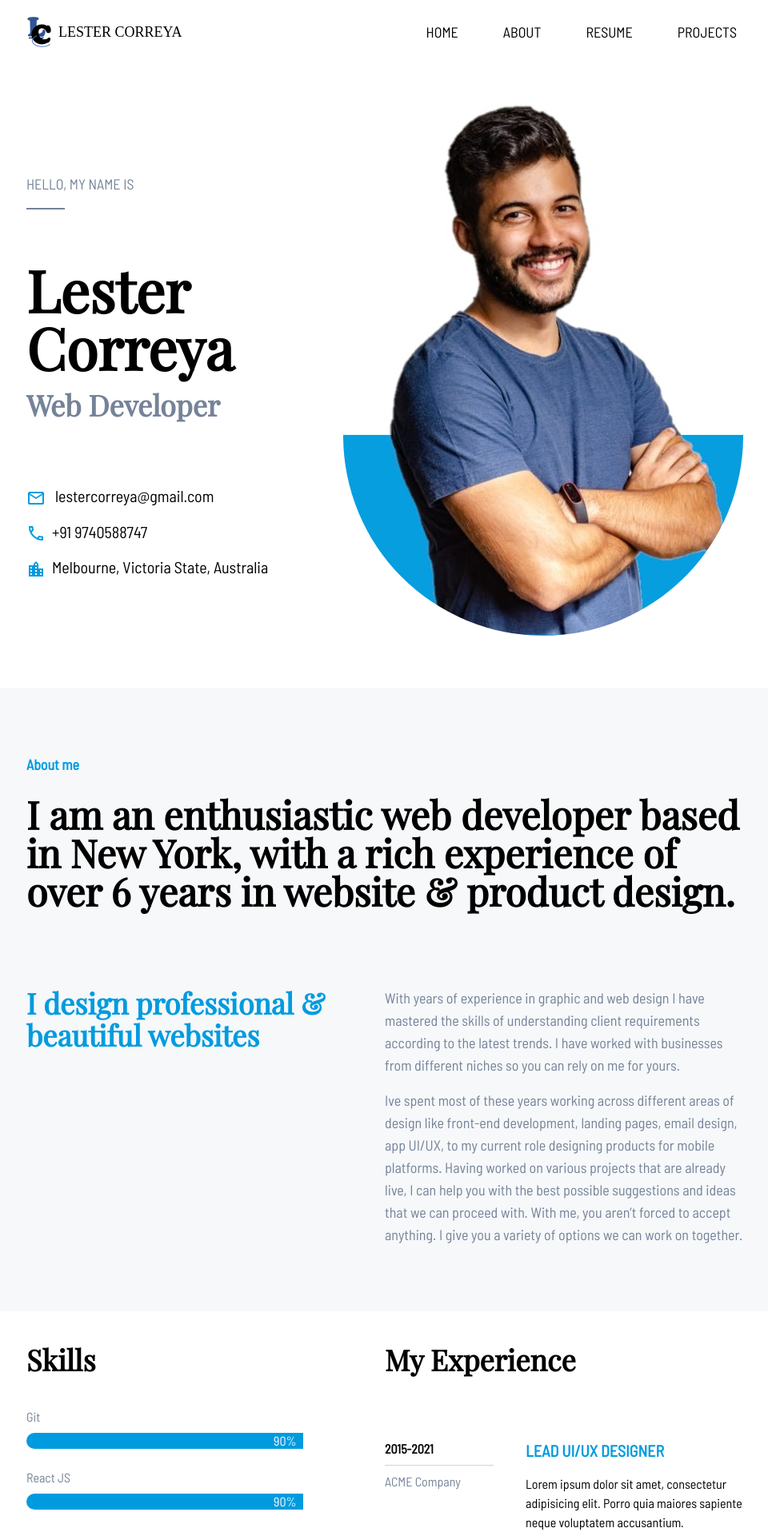
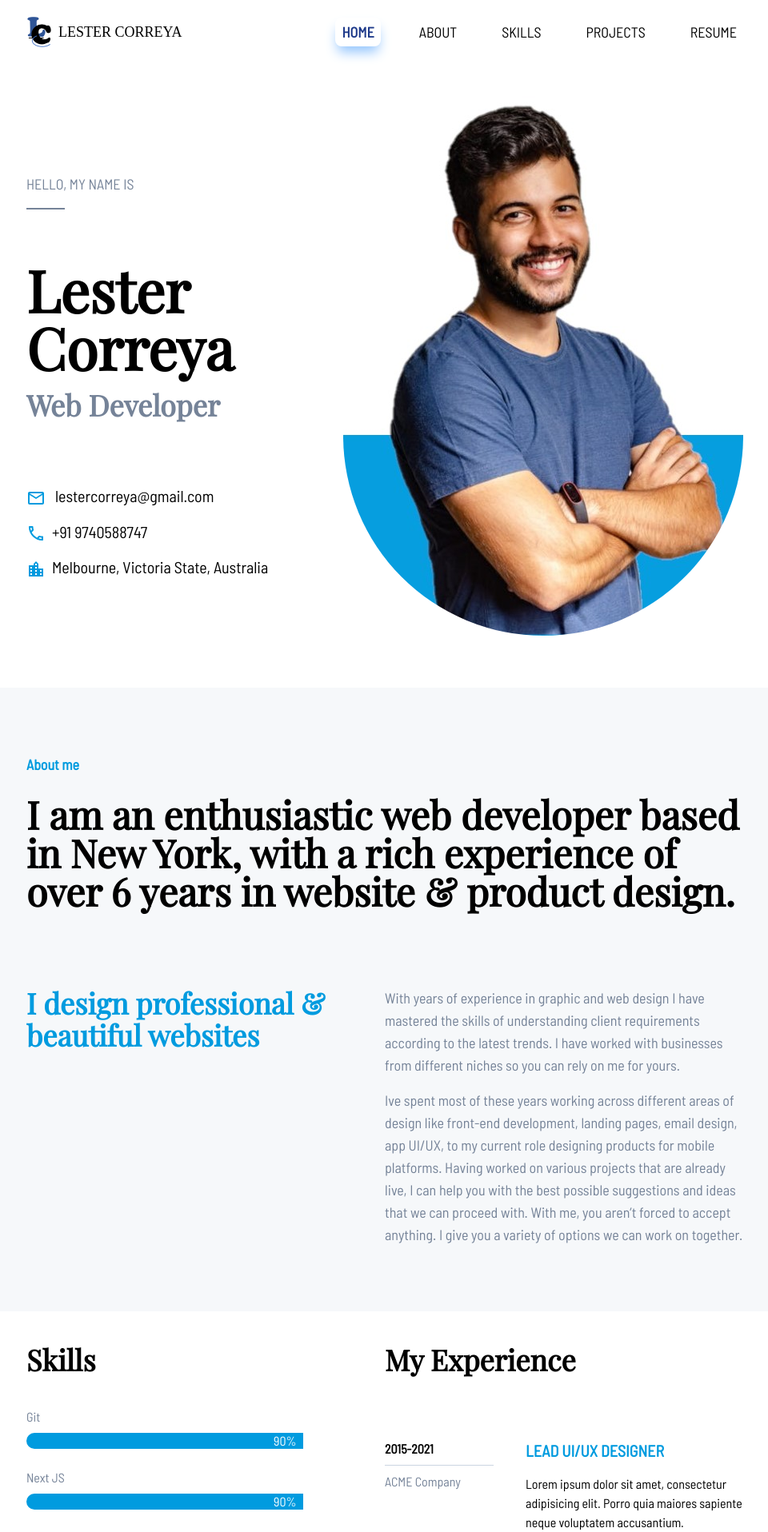
Before and after one commit to lestercorreya/Portfolio, a Next.js app: page / in a window 1280 px wide. Shown: the top 1916 px of the page at 80% size, without its empty margins (159-1119 px from the left). Built offline with nearby package versions, Linux system fonts and the light colour scheme; a web font is replaced by a local one.

Commit message:
header click functionality added

```diff
--- a/components/AboutSection.js
+++ b/components/AboutSection.js
@@ -1,8 +1,10 @@
 import React from 'react'
 
-const AboutSection = () => {
+const AboutSection = (props) => {
+  const { setRefs } = props
+
   return (
-    <div className='w-screen p-5 min-h-regularScreen flex flex-col justify-center md:px-10 lg:px-48 md:p-6 bg-background/[0.9]'>
+    <div className='w-screen p-5 min-h-regularScreen flex flex-col justify-center md:px-10 lg:px-48 md:p-6 bg-background/[0.9]' ref={(node) => setRefs(node, "about")}>
       <div className='text-primary mb-4 font-semibold md:text-lg md:mb-6'>About me</div>
       <div className='text-4xl font-primary mb-14 font-extrabold lg:text-5xl lg:mb-24'>I am an enthusiastic web developer based in New York, with a rich experience of over 6 years in website & product design.</div>
       <div className='md:flex'>
--- a/components/FixedBackground.js
+++ b/components/FixedBackground.js
@@ -1,11 +1,19 @@
 import React from 'react'
 import Image from 'next/image'
 import profileImage from '../public/static/images/profile-image.jpg'
+import { KeyboardArrowUp } from '@mui/icons-material'
 
-const FixedBackground = () => {
+const FixedBackground = (props) => {
+  const { homeInView } = props
+
   return (
-    <div className='fixed top-10 w-full -z-10 flex justify-center items-center md:justify-end lg:px-48'>
-      <Image src={profileImage} priority alt='Profile' className='rounded-full w-4/6 md:w-auto' />
+    <div>
+      <div className='fixed top-10 w-full -z-10 flex justify-center items-center md:justify-end lg:px-48'>
+        <Image src={profileImage} priority alt='Profile' className='rounded-full w-4/6 md:w-auto' />
+      </div>
+      <div className='fixed bottom-10 right-10 z-20 rounded-full p-2 bg-primary shadow-lg shadow-secondary hover:p-3 hover:right-9 hover:bottom-9 cursor-pointer transition-opacity' style={{ opacity: homeInView ? "0" : "1", pointerEvents: homeInView ? "none" : "all" }}>
+        <KeyboardArrowUp className='text-white text-3xl' />
+      </div>
     </div>
   )
 }
--- a/components/Header.js
+++ b/components/Header.js
@@ -3,13 +3,9 @@ import Image from 'next/image'
 import logo from "../public/static/images/logo.png"
 import { Menu, Close } from '@mui/icons-material'
 
-const Header = () => {
-  const menuItems = [
-    "HOME",
-    "ABOUT",
-    "RESUME",
-    "PROJECTS"
-  ]
+const Header = (props) => {
+  const { sections, sectionTitles, sectionInView } = props
+  const menuHighlightedStyles = { color: "rgb(30 58 138)", fontWeight: "bolder", boxShadow: "0 10px 15px -3px #93c5fd" }
 
   const [isMenuOpen, setIsMenuOpen] = useState(false)
 
@@ -26,16 +22,16 @@ const Header = () => {
         <Close className='text-3xl' />
       </div>
       <ul className={`${isMenuOpen ? "block" : "hidden"} w-full absolute left-0 top-full bg-white lg:hidden`}>
-        {menuItems.map((title) => {
+        {sections.map(section => {
           return (
-            <li className={`border-b-2 border-gray-100 p-6 md:px-12`} key={title}>{title}</li>
+            <li className={`border-b-2 border-gray-100 p-6 md:px-12`} key={section}>{sectionTitles[section]}</li>
           )
         })}
       </ul>
       <ul className='hidden lg:flex text-lg items-center'>
-        {menuItems.map(title => {
+        {sections.map(section => {
           return (
-            <li className={`ml-10 px-2 py-1 rounded-lg transition-shadow hover:font-semibold hover:cursor-pointer hover:shadow-lg border-blue-900 hover:text-blue-900 hover:shadow-blue-300`} key={title}>{title}</li>
+            <li className={`ml-10 px-2 py-1 rounded-lg transition-shadow hover:font-semibold hover:cursor-pointer hover:shadow-lg hover:text-blue-900 hover:shadow-blue-300`} key={section} style={sectionInView === section ? menuHighlightedStyles : {}}>{sectionTitles[section]}</li>
           )
         })}
       </ul>
--- a/components/HomeSection.js
+++ b/components/HomeSection.js
@@ -1,9 +1,11 @@
 import React from 'react';
 import { EmailOutlined, PhoneOutlined, LocationCity } from '@mui/icons-material'
 
-const HomeSection = () => {
+const HomeSection = (props) => {
+  const { setRefs } = props
+
   return (
-    <div className='w-screen pt-20'>
+    <div className='w-screen pt-20' ref={(node) => setRefs(node, "home")}>
       <div className='flex flex-col md:flex-row-reverse p-5 md:px-10 lg:px-48 min-h-regularScreen md:p-6'>
         <div className='flex-1'></div>
         <div className='flex-1 flex justify-center flex-col'>
--- a/components/ProjectsSection.js
+++ b/components/ProjectsSection.js
@@ -1,10 +1,10 @@
 import React, { useState } from 'react'
-import { useInView } from 'react-intersection-observer';
 import Image from 'next/image';
 import projectImage1 from '../public/static/images/project-example.png'
 import { PlayCircleOutlined } from '@mui/icons-material'
 
-const ProjectsSection = () => {
+const ProjectsSection = (props) => {
+  const { setRefs, projectsInView } = props
   const projects = [
     {
       "title": "Listenal",
@@ -19,9 +19,6 @@ const ProjectsSection = () => {
       "video": "trial.mp4"
     },
   ]
-  const { ref, inView } = useInView({
-    threshold: 0.2,
-  });
 
   const [playingVideoIndex, setPlayingVideoIndex] = useState("")
   const [key, setKey] = useState(1)
@@ -32,14 +29,14 @@ const ProjectsSection = () => {
   }
 
   return (
-    <div className='min-h-regularScreen px-5 py-10 md:px-10 lg:px-48 bg-background' ref={ref}>
+    <div className='min-h-regularScreen px-5 py-10 md:px-10 lg:px-48 bg-background' ref={(node) => setRefs(node, "projects")}>
       <div className='text-5xl font-extrabold text-primary font-primary mb-20 md:text-6xl lg:text-7xl lg:mb-36'>My Projects</div>
       <div className='text-secondary text-lg mb-20 md:text-xl md:w-4/5 md:ml-20 lg:text-2xl lg:mb-36 border-l-2 border-primary pl-6'>
-        <div className='transition-all duration-500' style={{ transform: inView ? "translateY(0)" : "translateY(50px)", opacity: inView ? "1" : "0" }}>A Collection of favorites projects Ive done recently. Feeling great while sharing them here</div>
+        <div className='transition-all duration-500' style={{ transform: projectsInView ? "translateY(0)" : "translateY(50px)", opacity: projectsInView ? "1" : "0" }}>A Collection of favorites projects Ive done recently. Feeling great while sharing them here</div>
       </div>
       {projects.map((project, index) => {
         return (
-          <div className='md:flex mb-16 transition-opacity duration-500 delay-500 md:mb-10' style={{ opacity: inView ? "1" : "0", flexDirection: index % 2 === 0 ? "row-reverse" : "row" }} key={project.title}>
+          <div className='md:flex mb-16 transition-opacity duration-500 delay-500 md:mb-10' style={{ opacity: projectsInView ? "1" : "0", flexDirection: index % 2 === 0 ? "row-reverse" : "row" }} key={project.title}>
             <div className='mb-5 flex-1 relative md:mb-0'>
               <div onClick={() => handleProjectImageClick(index)} className="relative flex justify-center items-center cursor-pointer" style={{ display: playingVideoIndex === index ? "none" : "flex" }}>
                 <Image src={project.image} alt="Project Thumbnail" className='w-full border-primary' />
--- a/components/SkillsSection.js
+++ b/components/SkillsSection.js
@@ -1,65 +1,57 @@
 import React from 'react'
-import { useInView } from 'react-intersection-observer';
 
-const SkillsSection = () => {
-  const { ref, inView } = useInView({
-    triggerOnce: true,
-    threshold: 0.5,
-  });
+const SkillsSection = (props) => {
+  const { setRefs, skillsInView } = props
+  const skills = [
+    {
+      "name": "Git",
+      "level": "90%"
+    },
+    {
+      "name": "Next JS",
+      "level": "90%"
+    },
+    {
+      "name": "Node JS",
+      "level": "75%"
+    },
+    {
+      "name": "Flutter",
+      "level": "65%"
+    },
+    {
+      "name": "MongoDB",
+      "level": "75%"
+    },
+    {
+      "name": "HTML",
+      "level": "90%"
+    },
+    {
+      "name": "MySQL",
+      "level": "65%"
+    },
+    {
+      "name": "CSS",
+      "level": "90%"
+    },
+  ]
 
   return (
     <div className='p-5 min-h-regularScreen md:flex md:p-10 lg:px-48 bg-white'>
-      <div className='mb-20 flex-1' ref={ref}>
+      <div className='mb-20 flex-1' ref={(node) => setRefs(node, "skills")}>
         <div className='text-4xl font-primary mb-10 font-extrabold'>Skills</div>
         <div className='md:mr-16'>
-          <div className='mb-6'>
-            <div className='text-secondary mb-2'>Git</div>
-            <div className='h-5 rounded-full bg-white'>
-              <div className='h-full bg-primary rounded-l-full text-white flex justify-end items-center px-2 ease-in duration-700 transition-width' style={{ width: inView ? "90%" : "0", opacity: inView ? "1" : "0" }}>90%</div>
-            </div>
-          </div>
-          <div className='mb-6'>
-            <div className='text-secondary mb-2'>React JS</div>
-            <div className='h-5 rounded-full bg-white'>
-              <div className='h-full bg-primary rounded-l-full text-white flex justify-end items-center px-2 ease-in duration-700 transition-width' style={{ width: inView ? "90%" : "0", opacity: inView ? "1" : "0" }}>90%</div>
-            </div>
-          </div>
-          <div className='mb-6'>
-            <div className='text-secondary mb-2'>Node JS</div>
-            <div className='h-5 rounded-full bg-white'>
-              <div className='h-full bg-primary rounded-l-full text-white flex justify-end items-center px-2 ease-in duration-700 transition-width' style={{ width: inView ? "75%" : "0", opacity: inView ? "1" : "0" }}>75%</div>
-            </div>
-          </div>
-          <div className='mb-6'>
-            <div className='text-secondary mb-2'>Flutter</div>
-            <div className='h-5 rounded-full bg-white'>
-              <div className='h-full bg-primary rounded-l-full text-white flex justify-end items-center px-2 ease-in duration-700 transition-width' style={{ width: inView ? "65%" : "0", opacity: inView ? "1" : "0" }}>65%</div>
-            </div>
-          </div>
-          <div className='mb-6'>
-            <div className='text-secondary mb-2'>MongoDB</div>
-            <div className='h-5 rounded-full bg-white'>
-              <div className='h-full bg-primary rounded-l-full text-white flex justify-end items-center px-2 ease-in duration-700 transition-width' style={{ width: inView ? "75%" : "0", opacity: inView ? "1" : "0" }}>75%</div>
-            </div>
-          </div>
-          <div className='mb-6'>
-            <div className='text-secondary mb-2'>HTML</div>
-            <div className='h-5 rounded-full bg-white'>
-              <div className='h-full bg-primary rounded-l-full text-white flex justify-end items-center px-2 ease-in duration-700 transition-width' style={{ width: inView ? "90%" : "0", opacity: inView ? "1" : "0" }}>90%</div>
-            </div>
-          </div>
-          <div className='mb-6'>
-            <div className='text-secondary mb-2'>MySQL</div>
-            <div className='h-5 rounded-full bg-white'>
-              <div className='h-full bg-primary rounded-l-full text-white flex justify-end items-center px-2 ease-in duration-700 transition-width' style={{ width: inView ? "65%" : "0", opacity: inView ? "1" : "0" }}>65%</div>
-            </div>
-          </div>
-          <div className='mb-6'>
-            <div className='text-secondary mb-2'>CSS</div>
-            <div className='h-5 rounded-full bg-white'>
-              <div className='h-full bg-primary rounded-l-full text-white flex justify-end items-center px-2 ease-in duration-700 transition-width' style={{ width: inView ? "90%" : "0", opacity: inView ? "1" : "0" }}>90%</div>
-            </div>
-          </div>
+          {skills.map((skill) => {
+            return (
+              <div className='mb-6' key={skill.name}>
+                <div className='text-secondary mb-2'>{skill.name}</div>
+                <div className='h-5 rounded-full bg-white'>
+                  <div className='h-full bg-primary rounded-l-full text-white flex justify-end items-center px-2 ease-in duration-700 transition-width' style={{ width: skillsInView ? skill.level : "0", opacity: skillsInView ? "1" : "0" }}>{skill.level}</div>
+                </div>
+              </div>
+            )
+          })}
         </div>
       </div>
       <div className='flex-1'>
--- a/pages/index.js
+++ b/pages/index.js
@@ -1,3 +1,6 @@
+import { useInView } from 'react-intersection-observer';
+import { useState, useEffect, useRef, useCallback } from 'react'
+
 import Header from '../components/Header'
 import HomeSection from '../components/HomeSection'
 import AboutSection from '../components/AboutSection'
@@ -8,16 +11,94 @@ import FooterSection from '../components/FooterSection'
 import FixedBackground from '../components/FixedBackground'
 
 export default function Home() {
+  const sections = [
+    "home",
+    "about",
+    "skills",
+    "projects",
+    "resume"
+  ]
+  const sectionTitles = {
+    home: "HOME",
+    about: "ABOUT",
+    skills: "SKILLS",
+    projects: "PROJECTS",
+    resume: "RESUME"
+  }
+  const { ref: homeRef, inView: homeInView } = useInView({
+    threshold: 0.5,
+  });
+  const { ref: aboutRef, inView: aboutInView } = useInView({
+    threshold: 0.5,
+  });
+  const { ref: skillsRef, inView: skillsInView } = useInView({
+    threshold: 0.5,
+  });
+  const { ref: projectsRef, inView: projectsInView } = useInView({
+    threshold: 0.2,
+  });
+  const { ref: resumeRef, inView: resumeInView } = useInView({
+    threshold: 0.5,
+  });
+
+  const ref = useRef()
+
+  const [sectionInView, setSectionInView] = useState("")
+
+  useEffect(() => {
+    sectionInViewDecider()
+  }, [homeInView, aboutInView, skillsInView, projectsInView, resumeInView])
+
+  const setRefs = useCallback((node, section) => {
+    if (section === "home") {
+      homeRef.current = node;
+      homeRef(node);
+    } else if (section === "about") {
+      aboutRef.current = node;
+      aboutRef(node);
+    } else if (section === "skills") {
+      skillsRef.current = node;
+      skillsRef(node);
+    } else if (section === "projects") {
+      projectsRef.current = node;
+      projectsRef(node);
+    } else if (section === "resume") {
+      resumeRef.current = node;
+      resumeRef(node);
+    }
+  },
+    [homeRef, aboutRef, skillsRef, projectsRef, resumeRef],
+  );
+
+  const sectionInViewDecider = () => {
+    if (homeInView) {
+      setSectionInView("home")
+    } else if (aboutInView) {
+      setSectionInView("about")
+    } else if (skillsInView) {
+      setSectionInView("skills")
+    } else if (projectsInView) {
+      setSectionInView("projects")
+    } else if (resumeInView) {
+      setSectionInView("resume")
+    }
+  }
+
+  const hello = () => {
+    skillsRef.current.scrollIntoView({ behavior: "smooth", block: "end" })
+  }
+
   return (
     <div className='overflow-x-hidden'>
-      <Header />
-      <FixedBackground />
-      <HomeSection />
-      <AboutSection />
-      <SkillsSection />
-      <ProjectsSection />
-      <ResumeSection />
+      <Header sections={sections} sectionTitles={sectionTitles} sectionInView={sectionInView} />
+      <FixedBackground homeInView={homeInView} />
+      <HomeSection setRefs={setRefs} />
+      <AboutSection setRefs={setRefs} />
+      <SkillsSection setRefs={setRefs} skillsInView={skillsInView} />
+      <ProjectsSection setRefs={setRefs} projectsInView={projectsInView} />
+      <ResumeSection setRefs={setRefs} resumeInView={resumeInView} />
       <FooterSection />
+      <div onClick={hello}>click me</div>
     </div >
   )
 }
```
Also changed, not shown: components/ResumeSection.js (+6 -9 lines).
